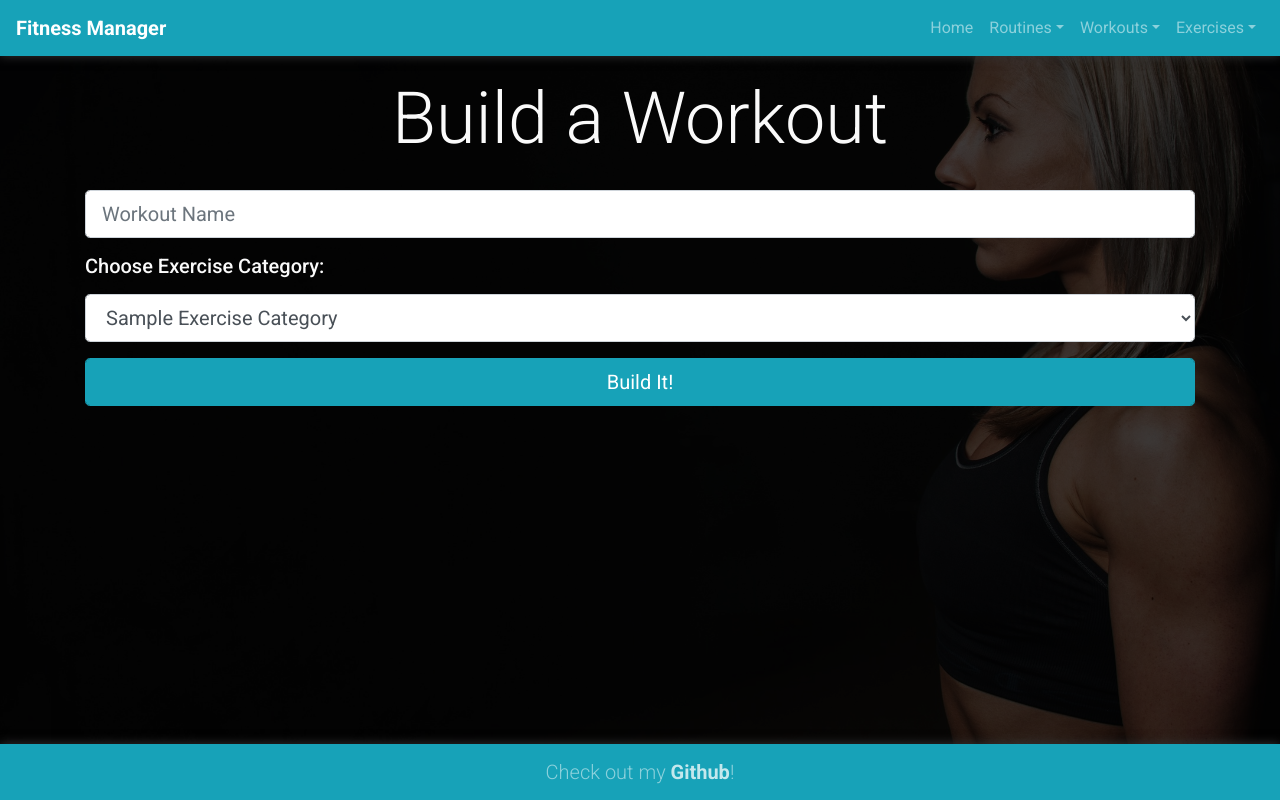
After one commit to ckz8780/ci-dcd-milestone-fitness-manager, a Flask app: page /workouts/build in a window 1280 px wide. The commit adds this page. Run offline with Flask 2, Linux system fonts and the light colour scheme; a database or web service that is not in the repository returns one stand-in record (values such as "Sample title"); some libraries are stand-ins or nearby versions.

Commit message:
started build workout template and functionality

```diff
--- a/run.py
+++ b/run.py
@@ -1,5 +1,5 @@
 import os
-from flask import Flask, render_template, redirect, request, url_for
+from flask import Flask, render_template, redirect, request, url_for, jsonify
 from flask_pymongo import PyMongo
 from bson.objectid import ObjectId
 
@@ -19,6 +19,11 @@ mongo = PyMongo(app)
 def home():
     return render_template("home.html")
 
+
+
+
+# GET ROUTINES/WORKOUTS/EXERCISES
+
 @app.route('/routines')
 def get_routines():
     return render_template("routines.html",
@@ -34,31 +39,33 @@ def get_exercises():
     return render_template("exercises.html",
     exercises=mongo.db.exercises.find())
 
-@app.route('/exercises/add')
-def add_exercise():
-    return render_template("add_exercise.html", categories=mongo.db.exercise_categories.find())
 
-@app.route('/workouts/build')
-def build_workout():
-    return render_template("build_workout.html")
+
+
+
+# ADD/BUILD ROUTINES/WORKOUTS/EXERCISES
 
 @app.route('/routines/build')
 def build_routine():
     return render_template("build_routine.html")
 
-@app.route('/exercises/edit/<exercise_id>')
-def edit_exercise(exercise_id):
-    print(exercise_id)
-    return render_template("edit_exercise.html")
+@app.route('/workouts/build')
+def build_workout():
+    return render_template("build_workout.html", categories=mongo.db.exercise_categories.find())
 
-@app.route('/workouts/edit')
-def edit_workout():
-    return render_template("edit_workout.html")
+@app.route('/exercises/add')
+def add_exercise():
+    return render_template("add_exercise.html", categories=mongo.db.exercise_categories.find())
 
-@app.route('/routines/edit/<routine_id>')
-def edit_routine(routine_id):
-    print(routine_id)
-    return render_template("edit_routine.html")
+# INSERT ROUTINES/WORKOUTS/EXERCISES
+
+@app.route('/routines/insert')
+def insert_routine():
+    return redirect(url_for('get_routines'))
+
+@app.route('/workouts/insert')
+def insert_workout():
+    return redirect(url_for('get_workouts'))
 
 @app.route('/exercises/insert', methods=['POST'])
 def insert_exercise():
@@ -74,36 +81,83 @@ def insert_exercise():
     inserted = mongo.db.exercises.insert_one(new_exercise)
     return redirect(url_for('get_exercises'))
 
-@app.route('/workouts/insert')
-def insert_workout():
-    return render_template("insert_workout.html")
 
-@app.route('/routines/insert')
-def insert_routine():
-    return render_template("insert_routine.html")
+
+
+
+# EDIT ROUTINES/WORKOUTS/EXERCISES
+
+@app.route('/routines/edit/<routine_id>')
+def edit_routine(routine_id):
+    print(routine_id)
+    return render_template("edit_routine.html")
+
+@app.route('/workouts/edit/<workout_id>')
+def edit_workout(workout_id):
+    print(workout_id)
+    return render_template("edit_workout.html")
+
+@app.route('/exercises/edit/<exercise_id>')
+def edit_exercise(exercise_id):
+    print(exercise_id)
+    return render_template("edit_exercise.html")
+
+# UPDATE ROUTINES/WORKOUTS/EXERCISES
+
+@app.route('/routines/update')
+def update_routine():
+    return redirect(url_for('get_routines'))
+
+@app.route('/workouts/update')
+def update_workout():
+    return redirect(url_for('get_workouts'))
 
 @app.route('/exercises/update')
 def update_exercise():
-    return render_template("update_exercise.html")
+    return redirect(url_for('get_exercises'))
 
-@app.route('/workouts/update')
-def update_workout():
-    return render_template("update_workout.html")
 
-@app.route('/routines/update')
-def update_routine():
-    return render_template("update_routine.html")
+
+
+
+# DELETE ROUTINES/WORKOUTS/EXERCISES
+
+@app.route('/routines/delete/<routine_id>')
+def delete_routine(routine_id):
+    print(routine_id)
+    return redirect(url_for('get_routines'))
+
+@app.route('/workouts/delete/<workout_id>')
+def delete_workout(workout_id):
+    print(workout_id)
+    return redirect(url_for('get_workouts'))
 
 @app.route('/exercises/delete/<exercise_id>')
 def delete_exercise(exercise_id):
     print(exercise_id)
     return redirect(url_for('get_exercises'))
 
-@app.route('/routines/delete/<routine_id>')
-def delete_routine(routine_id):
-    print(routine_id)
-    return redirect(url_for('get_routines'))
 
+
+
+
+# UTILITY METHODS
+
+@app.route('/exercises/by_cat/<cat>')
+def get_exercises_by_cat(cat):
+    """Returns a list of exercises in JSON format, given a category from an AJAX request"""
+    if request.is_xhr:
+        exercise_list = [exercise for exercise in mongo.db.exercises.find({"categories": cat}, {"_id": 0})]
+        return jsonify(exercises=exercise_list)
+    return redirect(url_for('get_exercises'))
+
+
+
+
+
+
+
+# RUN APP
 if __name__ == '__main__':
     app.run(host=os.environ.get('IP'),
         port=int(os.environ.get('PORT')),
--- /dev/null
+++ b/templates/build_workout.html
@@ -0,0 +1,49 @@
+{% extends 'base.html' %}
+
+{% block content %}
+<div class="row page-header-row text-center">
+    <div class="col-12">
+        <h1 class="display-3">Build a Workout</h1>
+    </div>
+</div>
+<div class="row form-add-row">
+    <div class="col">
+        <form method="post" action="{{ url_for('insert_workout') }}">
+            <div class="form-group">
+                <input class="form-control form-control-lg" type="text" name="workout_name" placeholder="Workout Name" required />
+            </div>
+            <div class="form-group">
+                <label for="exercise_categories"><p class="h5">Choose Exercise Category:</p></label>
+                <select class="form-control form-control-lg" type="text" id="exercise_categories" name="exercise_categories" required />
+                    {% for category in categories %}
+                        <option value="{{ category.category_name }}">{{ category.category_name | title }}</option>
+                    {% endfor %}
+                </select>
+            </div>
+            <div id="exercise-list" class="form-group">
+
+            </div>
+            <button class="btn btn-info btn-lg form-control form-control-lg">Build It!</button>
+        </form>
+    </div>
+</div>
+{% endblock %}
+
+{% block postloadjs %}
+<script type="text/javascript">
+    // Set List of exercises based on selected dropdown item
+    $('#exercise_categories').on('change', function() {
+        var url = '/exercises/by_cat/' + $(this).val();
+        $.get(url, function(data) {
+            var exercisesHtml = "";
+            data.exercises.forEach(function(exercise){
+                exercisesHtml += `<div class="custom-control custom-checkbox">
+                                    <input type="checkbox" class="custom-control-input" id="${exercise.exercise_name.toLowerCase().replace(' ', '-')}">
+                                    <label class="custom-control-label" for="${exercise.exercise_name.toLowerCase().replace(' ', '-')}">${exercise.exercise_name}</label>
+                                </div>`;
+            });
+            $('#exercise-list').html(exercisesHtml);
+        });
+    })
+</script>
+{% endblock %}
--- a/templates/mainnav.html
+++ b/templates/mainnav.html
@@ -18,7 +18,7 @@
                 <a class="nav-link dropdown-toggle {% if request.path == '/workouts' or request.path == '/workouts/' %}active{% endif %}" href="" id="workoutsDropdown" data-toggle="dropdown" aria-haspopup="true" aria-expanded="false">Workouts</a>
                 <div class="dropdown-menu dropdown-menu-right" aria-labelledby="workoutsDropdown">
                     <a class="dropdown-item" href="{{ url_for('get_workouts') }}">Explore</a>
-                    <a class="dropdown-item" href="">Build</a>
+                    <a class="dropdown-item" href="{{ url_for('build_workout') }}">Build</a>
                     <a class="dropdown-item" href="">Edit</a>
                 </div>
             </li>
```
Also changed, not shown: templates/add_exercise.html (+5 -5 lines).
